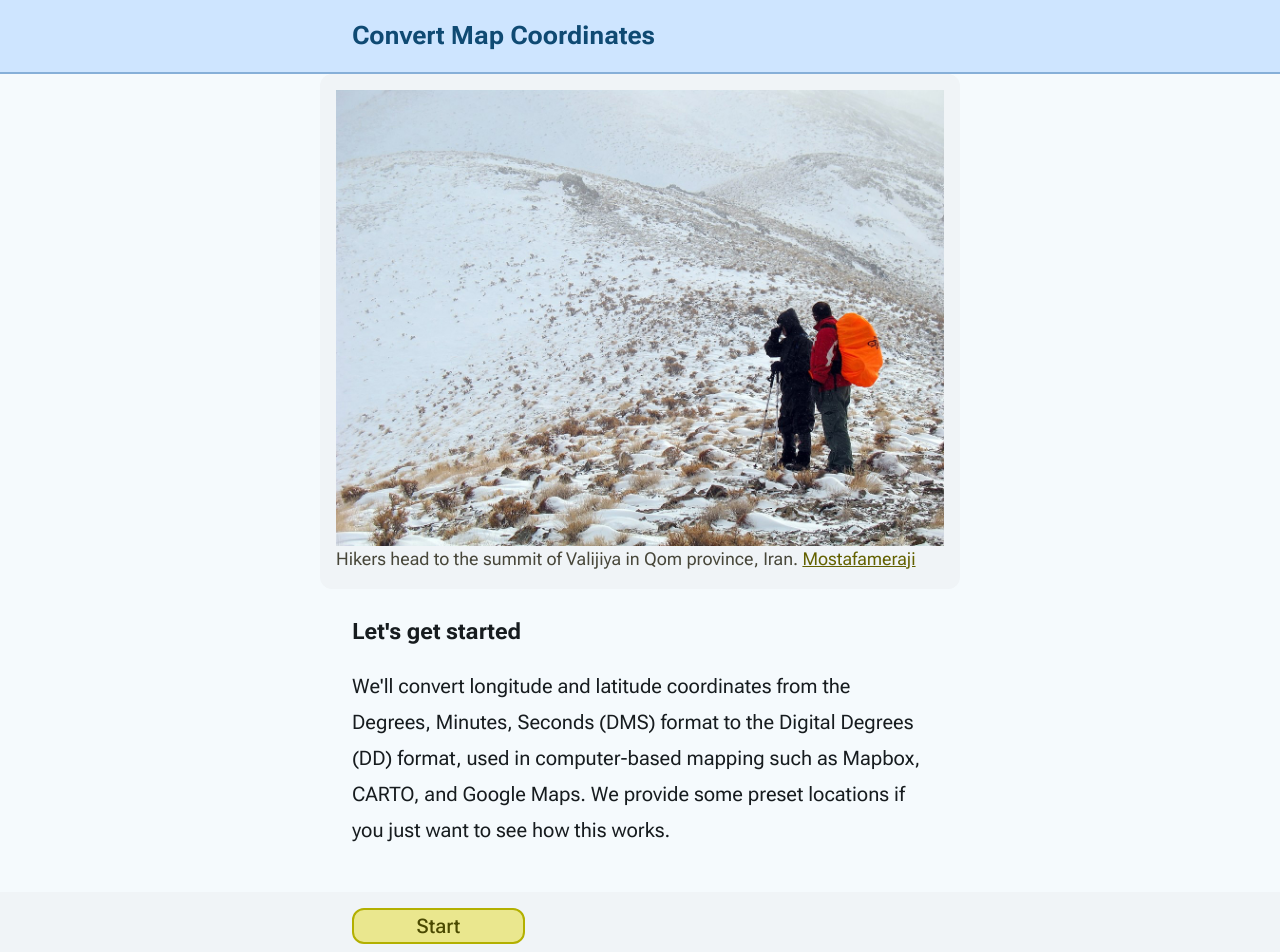
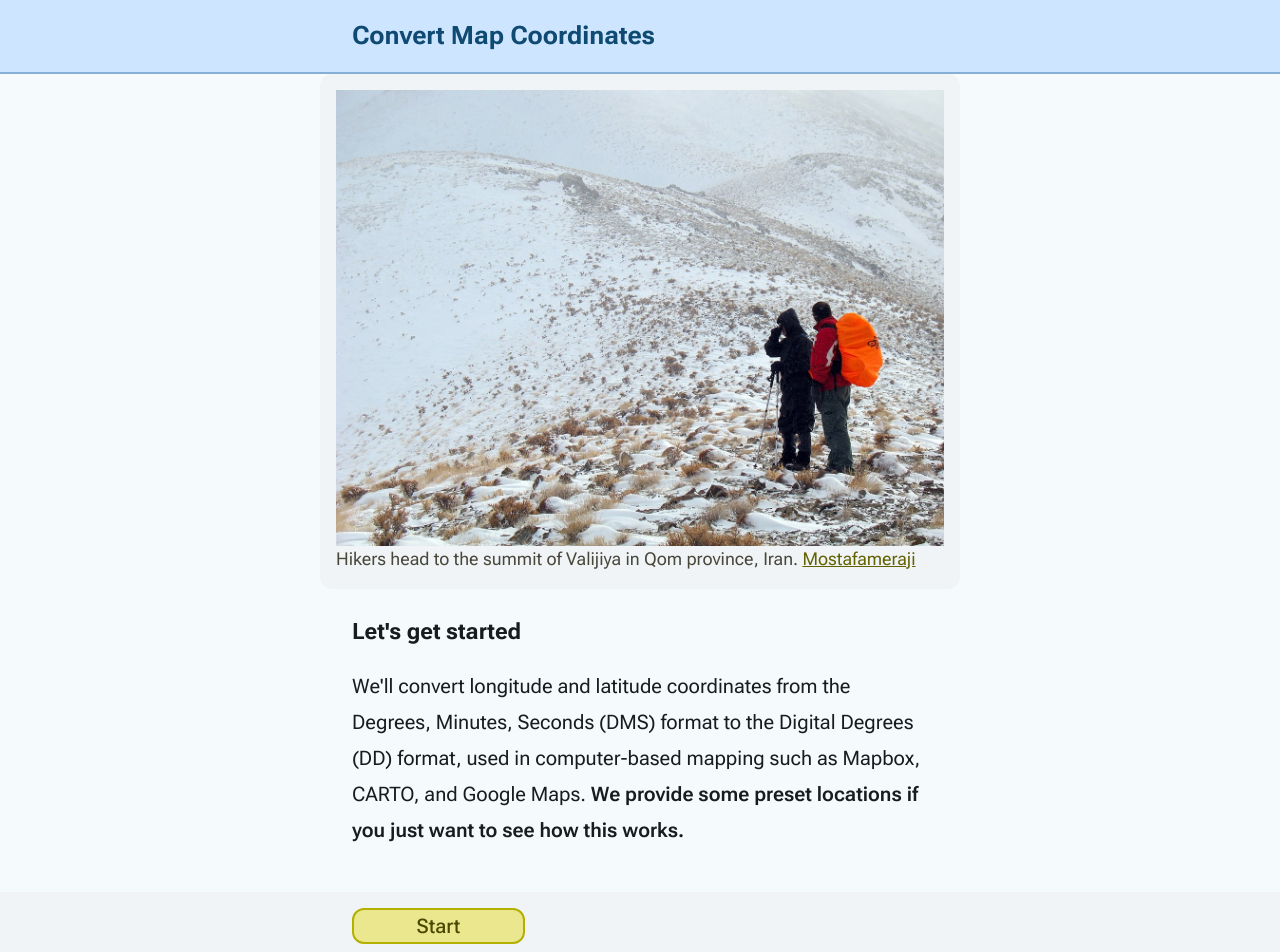
Before and after one commit to seankelliher/map-coordinates-dms, a Vue app: page / in a window 1280 px wide. Shown: the top 952 px of the page. Built offline with nearby package versions, Linux system fonts and the light colour scheme.

Commit message:
Update intro text.

```diff
--- a/src/components/Step1Introduction.vue
+++ b/src/components/Step1Introduction.vue
@@ -15,7 +15,7 @@ import { store } from "../composables/store.js";
 
             <div class="text">
                 <h2>Let's get started</h2>
-                <p>We'll convert longitude and latitude coordinates from the Degrees, Minutes, Seconds (DMS) format to the Digital Degrees (DD) format, used in computer-based mapping such as Mapbox, CARTO, and Google Maps. We provide some preset locations if you just want to see how this works.</p>
+                <p>We'll convert longitude and latitude coordinates from the Degrees, Minutes, Seconds (DMS) format to the Digital Degrees (DD) format, used in computer-based mapping such as Mapbox, CARTO, and Google Maps. <span class="emphasis">We provide some preset locations if you just want to see how this works.</span></p>
             </div>
         </main>
 
```
